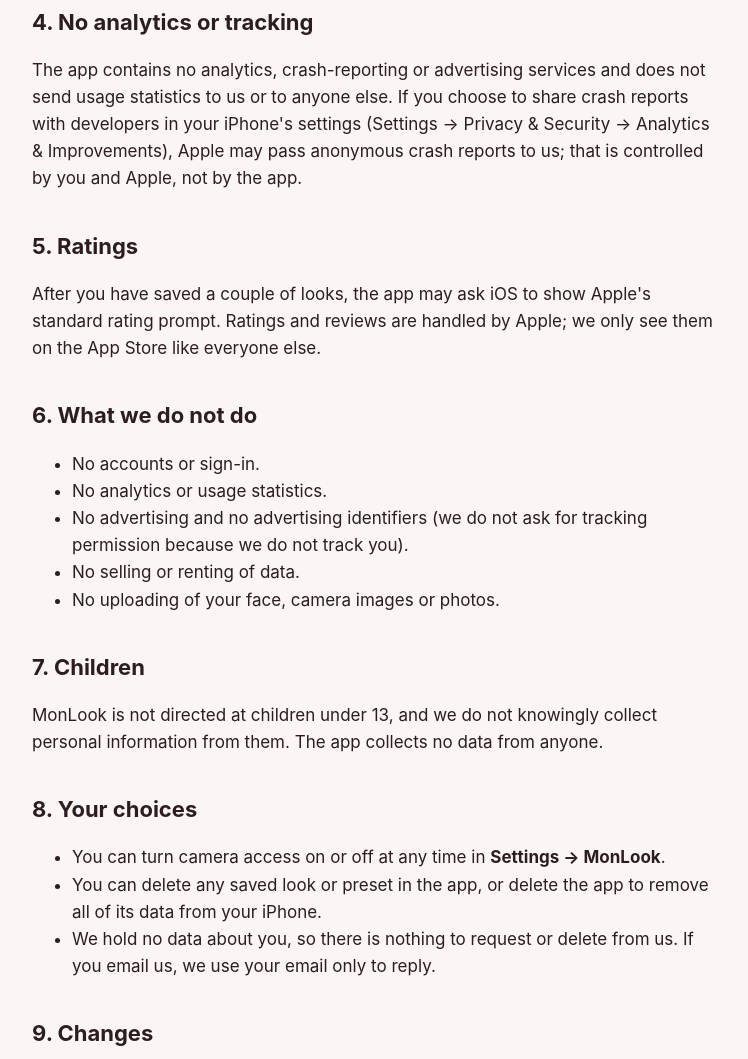
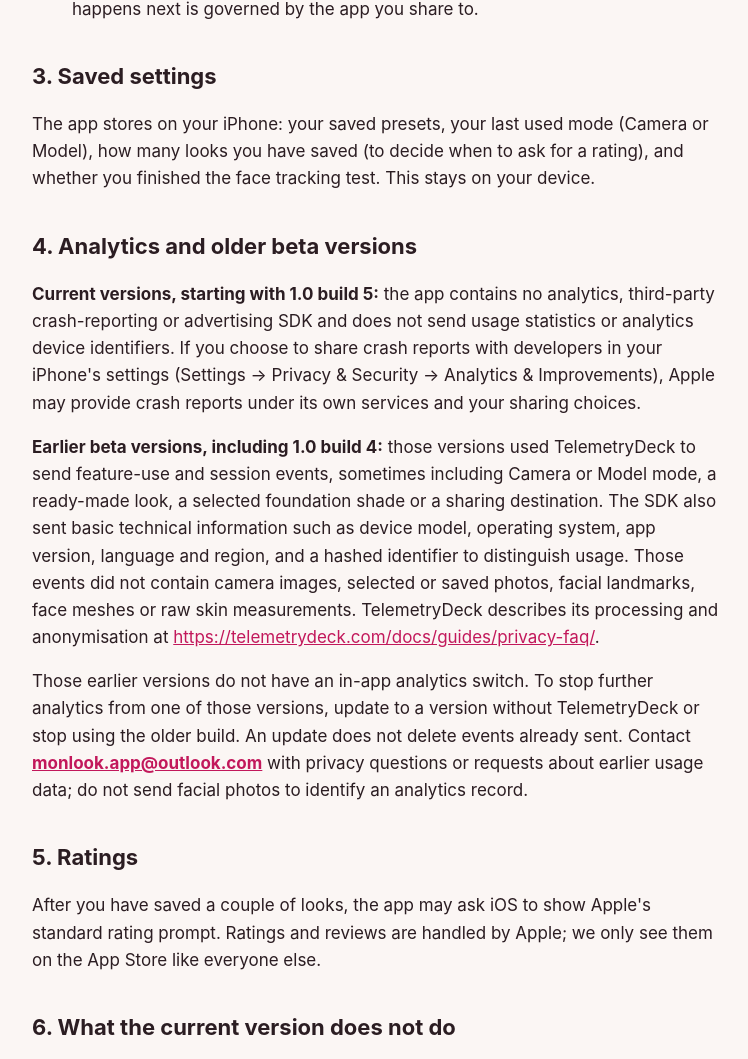
Before and after one commit to amralkhayat/monlook-site, a plain HTML site: page privacy.html in a window 1280 px wide. Shown: the part 1512-2571 px from the top of the page, without its empty margins (264-1012 px from the left). Drawn offline with Linux system fonts and the light colour scheme.

Commit message:
Clarify current and earlier MonLook beta privacy practices

```diff
--- a/privacy.html
+++ b/privacy.html
@@ -26,7 +26,9 @@
 
   <p><strong>Effective date:</strong> 13 November 2026</p>
   <p>MonLook ("the app") is a virtual makeup app made by Ahmed Mansour (publisher) and Amr Elkhayat (developer) ("we", "us"). This policy explains what information the app uses, why, and what happens to it.</p>
-  <p><strong>The short version:</strong> your face, your camera and your photos never leave your iPhone. The app collects no data at all: no accounts, no analytics, no ads, and nothing is sent to us or anyone else.</p>
+  <p><strong>The short version:</strong> current versions process your camera, face and selected photos on your iPhone and do not upload them to us. There are no accounts, analytics SDKs or ads. You can choose to export an image through Share. Earlier beta versions used analytics as described in section 4.</p>
+  <h2>Which versions this policy covers</h2>
+  <p>Version <strong>1.0 build 5</strong> removed TelemetryDeck. The no-analytics description applies to that build and subsequent versions covered by this policy. Earlier installed beta builds, including <strong>1.0 build 4</strong>, have different analytics behaviour. Updating this policy does not change an older installed build or erase data it already transmitted.</p>
   <h2>1. Camera and face data</h2>
   <ul>
     <li>The app uses your front camera to show makeup on your face in real time. You choose whether to allow camera access; if you don't, you can still try makeup on the built-in model faces.</li>
@@ -42,11 +44,13 @@
   </ul>
   <h2>3. Saved settings</h2>
   <p>The app stores on your iPhone: your saved presets, your last used mode (Camera or Model), how many looks you have saved (to decide when to ask for a rating), and whether you finished the face tracking test. This stays on your device.</p>
-  <h2>4. No analytics or tracking</h2>
-  <p>The app contains no analytics, crash-reporting or advertising services and does not send usage statistics to us or to anyone else. If you choose to share crash reports with developers in your iPhone's settings (Settings → Privacy &amp; Security → Analytics &amp; Improvements), Apple may pass anonymous crash reports to us; that is controlled by you and Apple, not by the app.</p>
+  <h2>4. Analytics and older beta versions</h2>
+  <p><strong>Current versions, starting with 1.0 build 5:</strong> the app contains no analytics, third-party crash-reporting or advertising SDK and does not send usage statistics or analytics device identifiers. If you choose to share crash reports with developers in your iPhone's settings (Settings → Privacy &amp; Security → Analytics &amp; Improvements), Apple may provide crash reports under its own services and your sharing choices.</p>
+  <p><strong>Earlier beta versions, including 1.0 build 4:</strong> those versions used TelemetryDeck to send feature-use and session events, sometimes including Camera or Model mode, a ready-made look, a selected foundation shade or a sharing destination. The SDK also sent basic technical information such as device model, operating system, app version, language and region, and a hashed identifier to distinguish usage. Those events did not contain camera images, selected or saved photos, facial landmarks, face meshes or raw skin measurements. TelemetryDeck describes its processing and anonymisation at <a href="https://telemetrydeck.com/docs/guides/privacy-faq/">https://telemetrydeck.com/docs/guides/privacy-faq/</a>.</p>
+  <p>Those earlier versions do not have an in-app analytics switch. To stop further analytics from one of those versions, update to a version without TelemetryDeck or stop using the older build. An update does not delete events already sent. Contact <strong><a href="mailto:monlook.app@outlook.com">monlook.app@outlook.com</a></strong> with privacy questions or requests about earlier usage data; do not send facial photos to identify an analytics record.</p>
   <h2>5. Ratings</h2>
   <p>After you have saved a couple of looks, the app may ask iOS to show Apple's standard rating prompt. Ratings and reviews are handled by Apple; we only see them on the App Store like everyone else.</p>
-  <h2>6. What we do not do</h2>
+  <h2>6. What the current version does not do</h2>
   <ul>
     <li>No accounts or sign-in.</li>
     <li>No analytics or usage statistics.</li>
@@ -55,12 +59,12 @@
     <li>No uploading of your face, camera images or photos.</li>
   </ul>
   <h2>7. Children</h2>
-  <p>MonLook is not directed at children under 13, and we do not knowingly collect personal information from them. The app collects no data from anyone.</p>
+  <p>MonLook is not directed at children under 13, and we do not knowingly collect personal information from them. The current app version does not send usage analytics or upload facial photos. The older-version distinction in section 4 also applies here.</p>
   <h2>8. Your choices</h2>
   <ul>
     <li>You can turn camera access on or off at any time in <strong>Settings → MonLook</strong>.</li>
     <li>You can delete any saved look or preset in the app, or delete the app to remove all of its data from your iPhone.</li>
-    <li>We hold no data about you, so there is nothing to request or delete from us. If you email us, we use your email only to reply.</li>
+    <li>Current versions do not send app analytics. If you used an earlier beta, see section 4. If you email us, your address and the information you include are processed to handle your request. Contact us about privacy requests or earlier usage data; do not include facial photos or other sensitive information unless needed for your request.</li>
   </ul>
   <h2>9. Changes</h2>
   <p>If this policy changes, we will update the effective date above and, for significant changes, mention them in the app's update notes.</p>
```
